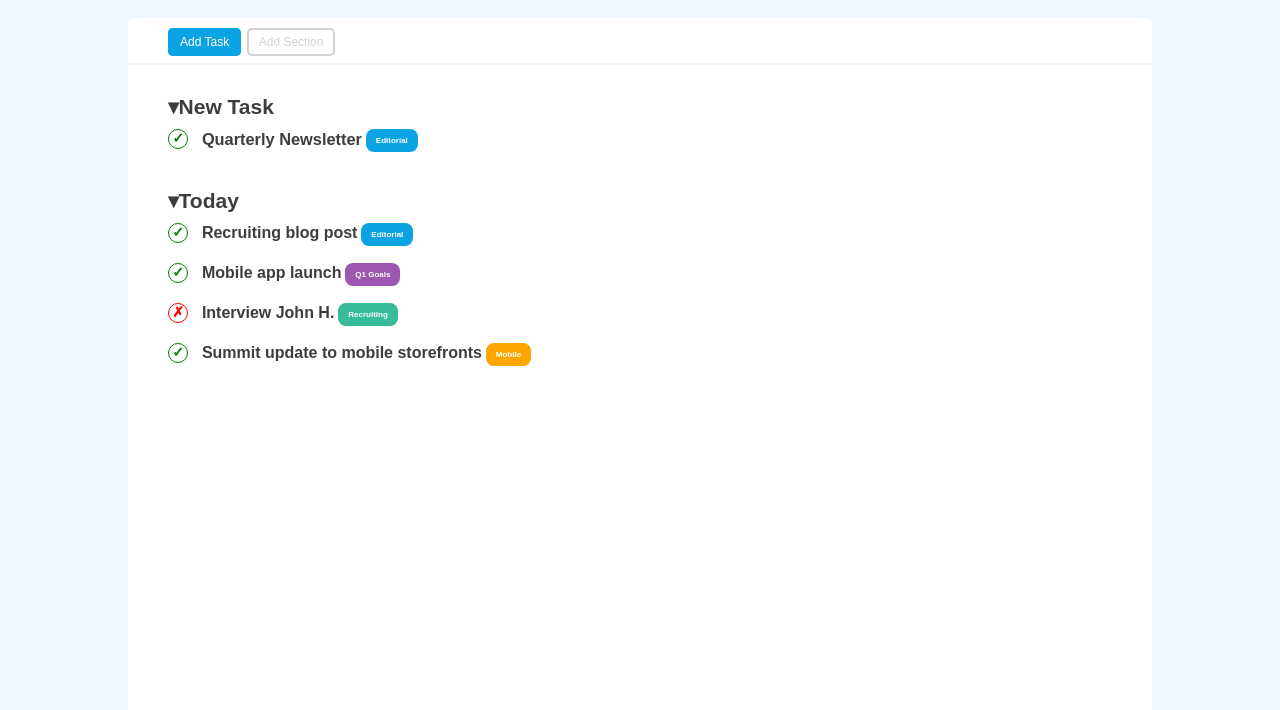
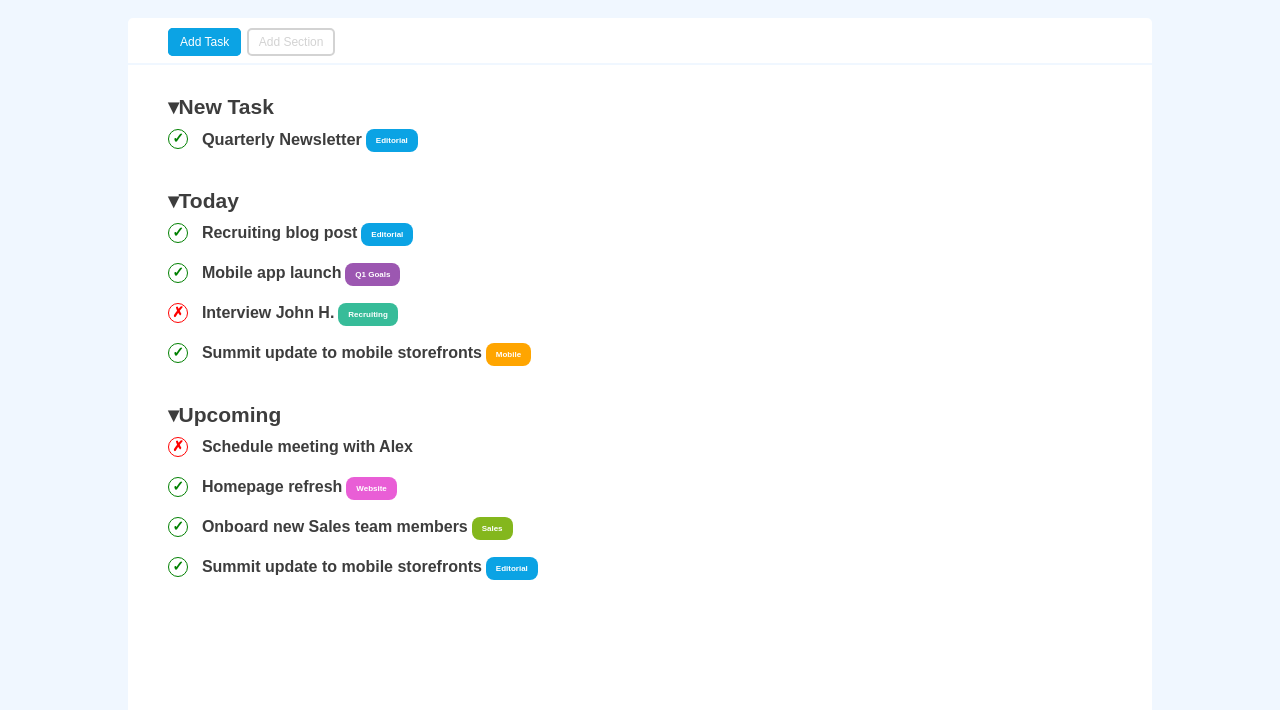
Before and after one commit to Devfrank94/html-css-toboolist, a plain HTML site: page index.html in a window 1280 px wide. Shown: the part 90-800 px from the top of the page. Drawn offline with Linux system fonts and the light colour scheme.

Commit message:
last commit

```diff
--- a/css/style.css
+++ b/css/style.css
@@ -64,7 +64,7 @@ header img{
 /* container todolist */
 .todolist{
   width: 80%;
-  height: 800px;
+  height: 700px;
   margin: 0 auto;
   background-color: white;
   border-radius:0 0 5px 5px;
@@ -147,8 +147,8 @@ li{
   background-color: rgb(55, 188, 153);
 }
 .magenta{
-  background-color: rgb(224, 48, 227);
+  background-color: rgb(233, 94, 214);
 }
 .lightgreen{
-  background-color: rgb(163, 237, 15);
+  background-color: rgb(132, 183, 29);
 }
--- a/index.html
+++ b/index.html
@@ -28,6 +28,7 @@
       <h3>Quarterly Newsletter</h3>
       <span class="label blue">Editorial</span>
     </div>
+
     <div class="today">
       <h2>&#9662;Today</h2>
         <div class="row-list">
@@ -52,15 +53,28 @@
         </div>
     </div>
 
-
-
-
-
-
-
-
-
-
+    <div class="upcoming">
+      <h2>&#9662;Upcoming</h2>
+        <div class="row-list">
+          <span class="cross">&#10007;</span>
+          <li>Schedule meeting with Alex</li>
+        </div>
+        <div class="row-list">
+          <span class="check">&#10003;</span>
+          <li>Homepage refresh</li>
+          <span class="label magenta">Website</span>
+        </div>
+        <div class="row-list">
+          <span class="check">&#10003;</span>
+          <li>Onboard new Sales team members</li>
+          <span class="label lightgreen">Sales</span>
+        </div>
+        <div class="row-list">
+          <span class="check">&#10003;</span>
+          <li>Summit update to mobile storefronts</li>
+          <span class="label blue">Editorial</span>
+        </div>
+    </div>
   </div>
   <!-- /to do list -->
 
```
